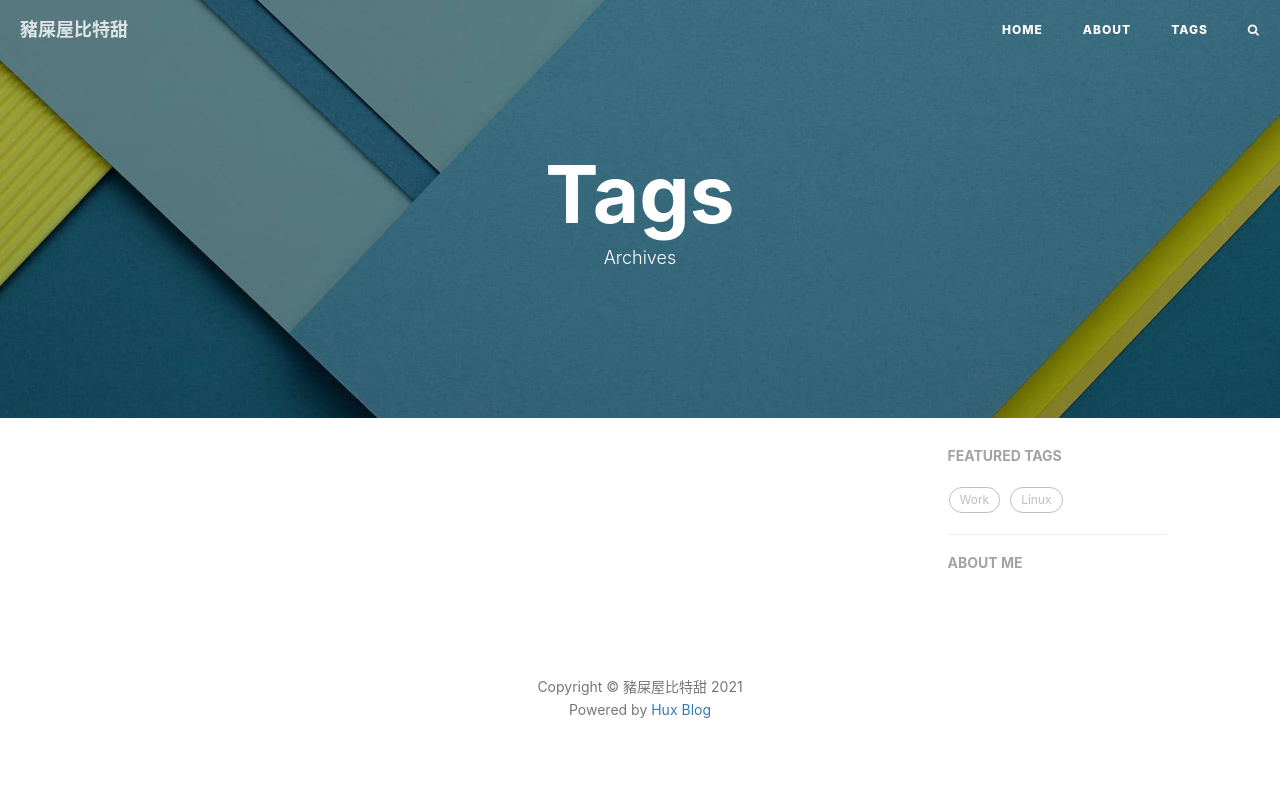
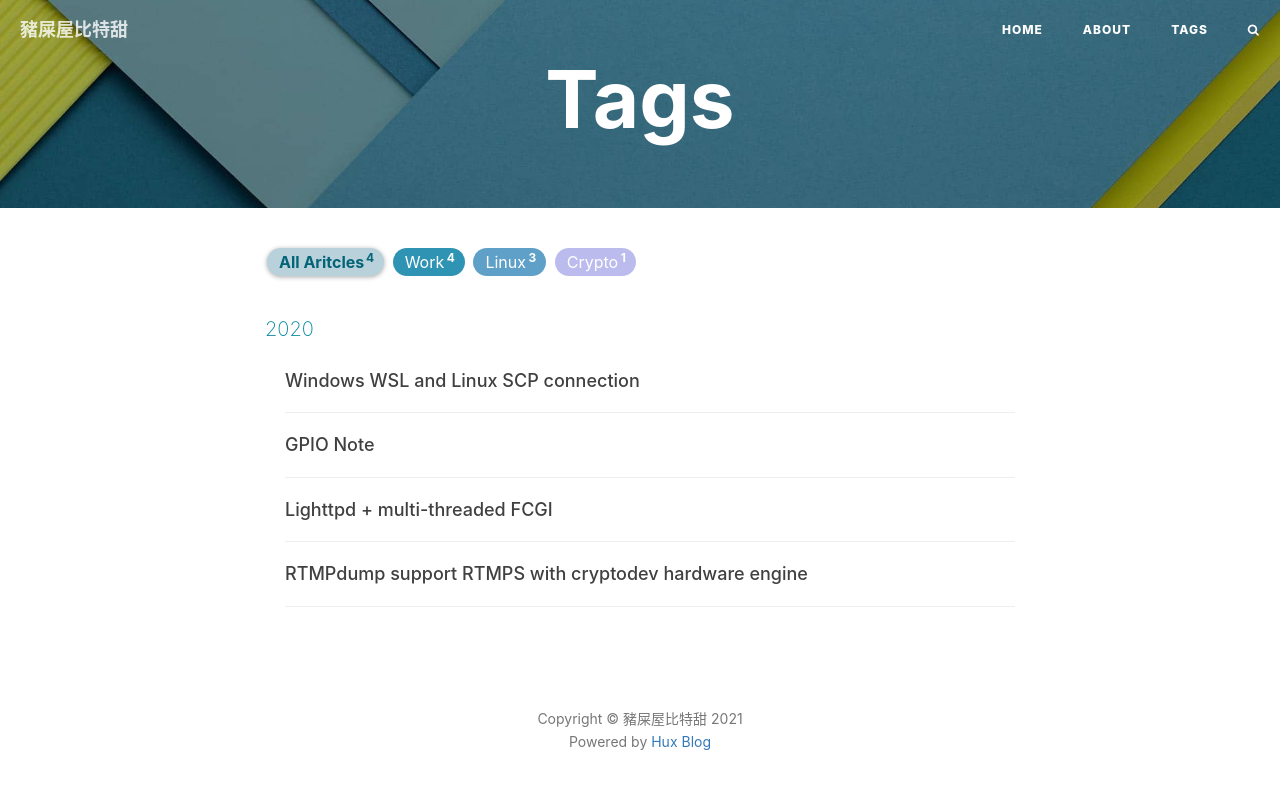
Before and after one commit to JasperHsieh0415/JasperHsieh0415.github.io, a Jekyll site: the page built from tags.html, in a window 1280 px wide. Shown: the top 789 px of the page. Built offline with Jekyll 4.4.1, drawn with Linux system fonts in a browser that asks for light colours; nearby versions of some CDN libraries; comment, search, counter and statistics services are not loaded.

Commit message:
[New]Add tag page

```diff
--- a/_includes/featured-tags.html
+++ b/_includes/featured-tags.html
@@ -17,7 +17,7 @@
         {% endcomment %}
         {% for tag in site.tags %}{% if tag[1].size > site.featured-condition-size %}
                 <a data-sort="{{ site.posts.size | minus: tag[1].size | prepend: '0000' | slice: -4, 4 }}"
-                    href="{{ site.baseurl }}/archive/?tag={{ tag[0] | url_encode }}"
+                    href="{{ site.baseurl }}/tags/?tag={{ tag[0] | url_encode }}"
                     title="{{ tag[0] }}"
                     rel="{{ tag[1].size }}">{{ tag[0] }}</a>__SEPARATOR__
         {% endif %}{% endfor %}
--- a/_includes/footer.html
+++ b/_includes/footer.html
@@ -88,7 +88,7 @@
 {% endif %}
 
 
-{% if page.title == 'Archive' %}
+{% if page.title == 'Tags' %}
 <!-- jquery.tagcloud.js -->
 <script>
     async('{{ "/js/jquery.tagcloud.js" | prepend: site.baseurl }}', function () {
--- a/tags.html
+++ b/tags.html
@@ -1,6 +1,87 @@
 ---
-layout: page
-title: "Tags"
-description: "Archives"
+title: Tags
+layout: default
+description:
 header-img: "img/tag-bg.jpg"
 ---
+
+<!--
+Credits: this page shamelessly borrowed a lot from:
+https://github.com/kitian616/jekyll-TeXt-theme
+-->
+<!-- Page Header -->
+{% include intro-header.html type='page' short=true %}
+
+<!-- Main Content -->
+<div class="container">
+	<div class="row">
+		<div class="col-lg-8 col-lg-offset-2 col-md-10 col-md-offset-1">
+			<!-- Tags (as filter) -->
+			<div id='tag_cloud' class="tags tags-sup js-tags">
+				<a class="tag-button--all" data-encode="">
+					All Aritcles
+					<sup>{{site.posts.size}}</sup>
+				</a>
+
+				{% capture tags %}
+				{% for tag in site.tags %}
+				<a data-sort="{{ site.posts.size | minus: tag[1].size | prepend: '0000' | slice: -4, 4 }}"
+					data-encode="{{ tag[0] | strip | url_encode }}"
+					class="tag-button"
+					title="{{ tag[0] }}" rel="{{ tag[1].size }}">
+					{{ tag[0] }}
+					<sup>{{tag[1].size}}</sup>
+				</a>__SEPERATOR__
+				{% endfor %}
+				{% endcapture %}
+        {{ tags | split:'__SEPERATOR__' | sort }}
+			</div>
+
+            <!-- Article List -->
+			<div class="mini-post-list js-result d-none">
+			{%- assign _sorted_list = site.posts -%}
+			{%- assign _sorted_list = _sorted_list | sort: 'date' -%}
+			{%- assign _sorted_list = _sorted_list | reverse -%}
+
+
+			{%- for _article in _sorted_list -%}
+				{%- assign _tags = '' -%}
+				{%- for _tag in _article.tags -%}
+					{%- assign _tag_encode = _tag | strip | url_encode -%}
+					{%- if forloop.last -%}
+						{%- assign _tags = _tags | append: _tag_encode -%}
+					{%- else -%}
+						{%- assign _tags = _tags | append: _tag_encode | append: ',' -%}
+					{%- endif -%}
+				{%- endfor -%}
+
+			{% comment %} group by year {% endcomment %}
+			{%- assign _currentdate = _article.date | date: '%Y' -%}
+			{%- if _currentdate != _date -%}
+				{%- unless forloop.first -%}</section>{%- endunless -%}
+				<section>
+				<span class="fa listing-seperator">
+					<span class="tag-text">{{ _currentdate }}</span>
+				</span>
+				{%- assign _date = _currentdate -%}
+			{%- endif -%}
+
+				<div class="post-preview item" data-tags="{{ _tags }}">
+				    <a href="{{ _article.url | prepend: site.baseurl }}">
+				        <h2 class="post-title">
+                            {{ _article.title }}
+				        </h2>
+				        {% if _article.subtitle %}
+				        <h3 class="post-subtitle">
+				            {{ _article.subtitle }}
+				        </h3>
+				        {% endif %}
+				    </a>
+					<hr>
+				</div>
+			{%- if forloop.last -%}</section>{%- endif -%}
+			{% endfor %}
+			</div>
+		</div>
+	</div>
+</div>
```
Also changed, not shown: css/hux-blog.min.css.
